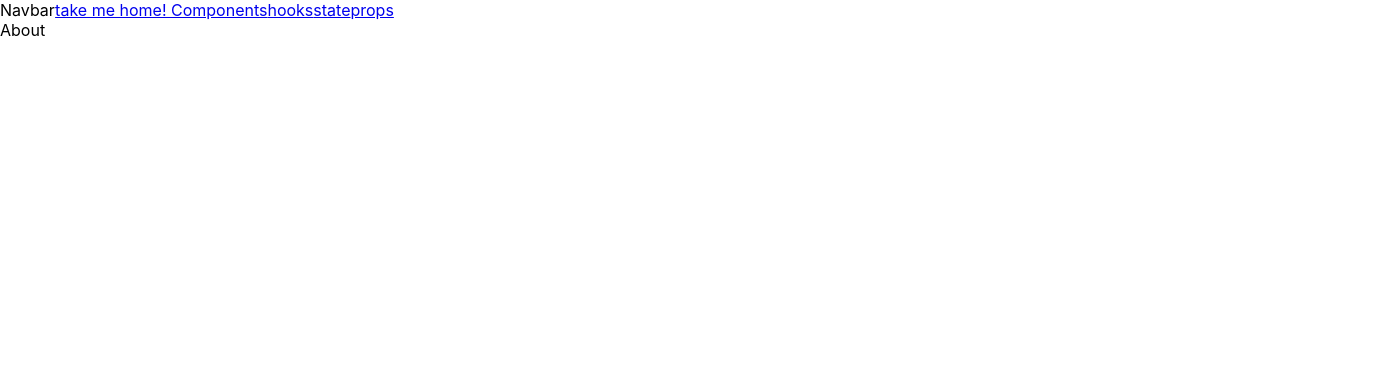
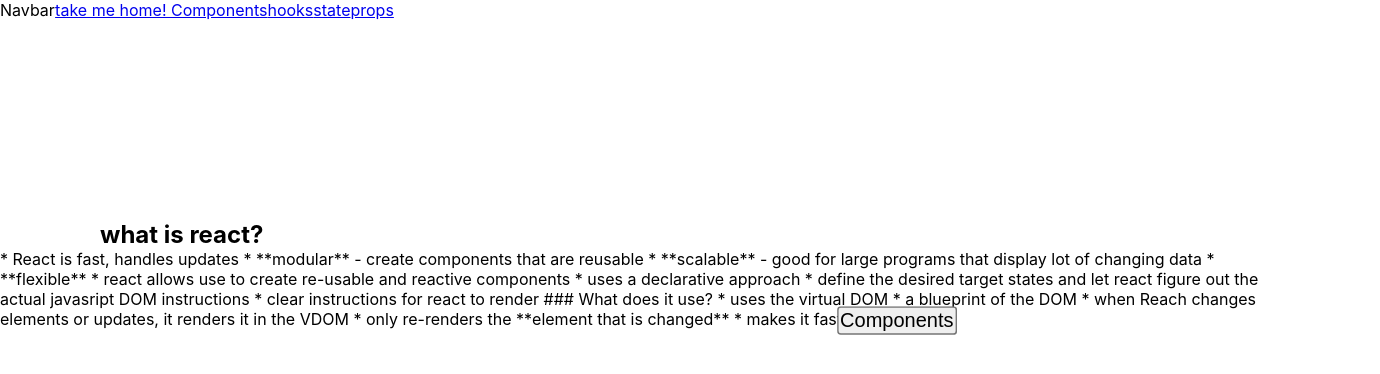
Before and after one commit to ronnie-rios/framer-motion-react, a React (Create React App) app: page / in a window 1280 px wide. Shown: the top 374 px of the page, 1380 px wide, since content can reach past the window. Built offline with nearby package versions, Linux system fonts and the light colour scheme.

Commit message:
animate props added to different html

```diff
--- a/src/components/About.jsx
+++ b/src/components/About.jsx
@@ -1,9 +1,42 @@
 import React from 'react'
+import { motion } from 'framer-motion'
+import { Link } from 'react-router-dom';
+
 
 function About() {
   return (
-    <div>About</div>
+    <motion.div
+      animate={{ marginTop: 200, rotateZ: 360 }}
+    >
+      <motion.h2 animate={{ x: 100}}> what is react?</motion.h2>
+      <p>
+        * React is fast, handles updates
+        * **modular** - create components that are reusable
+        * **scalable** - good for large programs that display lot of changing data
+        * **flexible**
+        * react allows use to create re-usable and reactive components
+        * uses a declarative approach
+          * define the desired target states and let react figure out the actual javasript DOM instructions
+          * clear instructions for react to render
+
+        ### What does it use?
+        * uses the virtual DOM
+          * a blueprint of the DOM
+          * when Reach changes elements or updates, it renders it in the VDOM
+          * only re-renders the **element that is changed**
+          * makes it faster
+          <Link to='/components'>
+            <motion.button
+              animate={{ scale: 1.5 }}
+            >Components</motion.button>
+          </Link>
+      </p>
+    </motion.div>
+
   )
 }
 
 export default About
+
+//call in motion.htmlElement and then you can use the different props
+//pass in an object, which are the different properties
```
